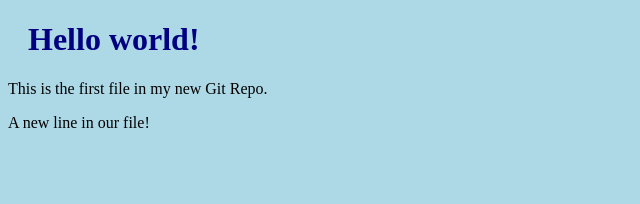
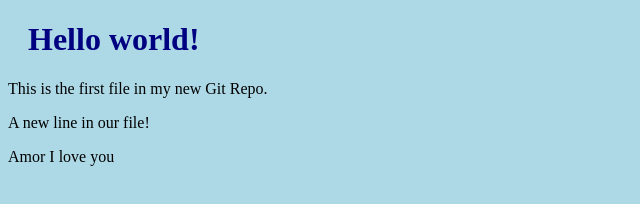
Before and after one commit to marianagmmarques/exemplo-java, a plain HTML site: page index.html in a window 1280 px wide. Shown: the whole page, without its empty margins (0-640 px from the left). Drawn offline with Linux system fonts and the light colour scheme.

Commit message:
Updated index.html with emergency fix

```diff
--- a/index.html
+++ b/index.html
@@ -9,6 +9,7 @@
 <h1>Hello world!</h1>
 <p>This is the first file in my new Git Repo.</p>
 <p>A new line in our file!</p>
+<p>Amor I love you</p>
 
 </body>
 </html>
```
